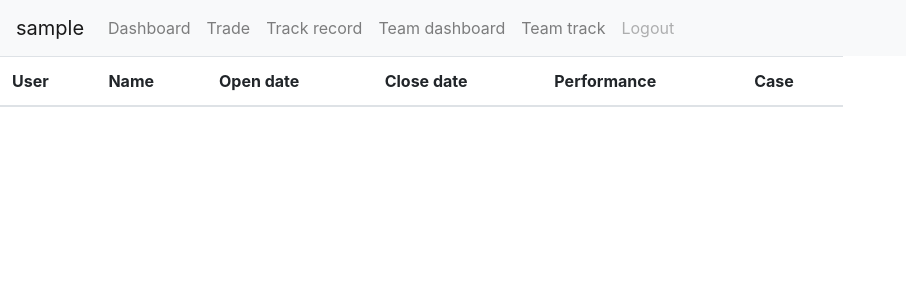
After one commit to Aurian-Nogues/CS50W-Project4, a Django app: page /team_track_record in a window 1280 px wide. The commit adds this page. Shown: the top 300 px of the page, without its empty margins (0-906 px from the left). Run offline with Django 3.2, Linux system fonts and the light colour scheme; the visitor is signed in with stand-in values (Sample User, id 1); data that the repository does not hold is empty; some libraries are stand-ins or nearby versions.

Commit message:
finished code

```diff
--- a/stocks/templates/stocks/base.html
+++ b/stocks/templates/stocks/base.html
@@ -21,7 +21,11 @@
                   <div class="navbar-nav">
                     <a class="nav-item nav-link" href="{% url 'index' %}">Dashboard</a>
                     <a class="nav-item nav-link" href="{% url 'trade' %}">Trade</a>
-                    <a class="nav-item nav-link" href="{% url 'ideas' %}">All ideas</a>
+                    <a class="nav-item nav-link" href="{% url 'track_record' %}">Track record</a>
+                    {% if request.user.is_staff %}
+                    <a class="nav-item nav-link" href="{% url 'team_dashboard' %}">Team dashboard</a>
+                    <a class="nav-item nav-link" href="{% url 'team_track_record' %}">Team track</a>
+                    {% endif %}
 
 
                     <a class="nav-item nav-link disabled" href="{% url 'logout' %}">Logout</a>
--- /dev/null
+++ b/stocks/templates/stocks/team_track_record.html
@@ -0,0 +1,54 @@
+{% extends "stocks/base.html" %}
+
+{% block title %}
+    Ideas
+{% endblock %}
+
+
+
+{% block body1 %}
+<table class="table">
+    <thead>
+      <tr>
+          <th scope="col">User</th>
+        <th scope="col">Name</th>
+        <th scope="col">Open date</th>
+        <th scope="col">Close date</th>
+        <th scope="col">Performance</th>
+        <th scope="col">Case</th>
+
+      </tr>
+    </thead>
+    <tbody>
+        {% for trade in trades %}
+          <tr>
+            <td>{{ trade.user }}</td>
+            <td>{{ trade.name }}</td>
+            <td>{{ trade.open_date }}</td>
+            <td>{{ trade.close_date }}</td>
+            <td>{{ trade.performance }}</td>
+            <td>{{ trade.message }}</td>
+          </tr>
+          {% endfor %}
+    </tbody>
+  </table>
+
+
+{% endblock %}
+
+{% block body2 %}
+
+
+{% endblock %}
+
+{% block body3 %}
+
+
+
+{% endblock %}
+
+{% block body4 %}
+
+
+
+{% endblock %}
--- a/stocks/urls.py
+++ b/stocks/urls.py
@@ -8,9 +8,12 @@ urlpatterns = [
     path("login", views.login_view, name="login"),
     path("logout", views.logout_view, name="logout"),
     path("create_account", views.createAccount, name="create_account"),
-    path('ideas', views.ideas, name='ideas'),
+    path('track_record', views.track_record, name='track_record'),
     path('trade', views.trade, name='trade'),
     path('build_trade/<str:ticker>/<str:name>', views.build_trade, name='build_trade'),
     path('close_trade/<str:ticker>/<str:open_price>/<str:open_date>', views.close_trade, name='close_trade'),
     path('record_trade', views.record_trade, name='record_trade'),
+    path('team_dashboard', views.team_dashboard, name='team_dashboard'),
+    path('team_track_record', views.team_track_record, name='team_track_record'),
+
 ]
--- a/stocks/views.py
+++ b/stocks/views.py
@@ -7,6 +7,7 @@ from django.contrib.auth.models import User
 from django.contrib.auth.forms import UserCreationForm
 from django.urls import reverse
 from .models import Trade_idea
+
 
 def index(request):
     #if user is not conntected send to login page
@@ -31,6 +32,9 @@ def createAccount(request):
         if form.is_valid():
             form.save()
             # log the user in
+            username=form['username']
+            password=form['password1']
+            user = authenticate(request, username=username, password=password)
             return HttpResponseRedirect(reverse("index"))
     else:
         form = UserCreationForm()
@@ -68,7 +72,7 @@ def dashboard(request):
         current_price = float(data['price'])
         open_price = float(trade.open_price)
         target_price = float(trade.target_price)
-        upside = (current_price / target_price -1 ) * 100
+        upside = (target_price / current_price -1 ) * 100
         upside = str(round(upside, 2)) + '%'
         performance = (current_price / open_price -1 ) * 100
         performance = str(round(performance, 2)) + '%'
@@ -86,22 +90,80 @@ def dashboard(request):
     }
     return render(request, "stocks/dashboard.html", context)
 
-def ideas(request):
+def team_dashboard(request):
+    if not request.user.is_authenticated:
+        return render(request, "stocks/login.html", {"message": None})
+
+    #only execute if user is staff member, if not redirect to normal dashboard
+    if request.user.is_staff:
+        trades = Trade_idea.objects.all().filter(status="open")
+        #for each open trade
+        for trade in trades:
+
+            #get the ticker and make a query to the api
+            ticker = trade.ticker
+            api_query = "https://www.alphavantage.co/query?function=GLOBAL_QUOTE&symbol=" + ticker + "&apikey=7ZON9TG94BAELGBM"
+            response = requests.get(api_query)
+            data = dict(response.json())
+
+
+            #remove numbers from dictionnary so keys are accessible
+            data = data['Global Quote']
+            data = cut_off_numbers_from_dict_keys(data)
+
+            #get necessary data and calculate upside and performance. Convert them to a string with % to print nicely in html table
+            current_price = float(data['price'])
+            open_price = float(trade.open_price)
+            target_price = float(trade.target_price)
+            upside = (target_price / current_price -1 ) * 100
+            upside = str(round(upside, 2)) + '%'
+            performance = (current_price / open_price -1 ) * 100
+            performance = str(round(performance, 2)) + '%'
+
+            #write it in database
+            trade.current_price = current_price
+            trade.performance = performance
+            trade.upside = upside
+            trade.save()
+
+        trades = Trade_idea.objects.all().filter(status="open")
+
+        context = {"trades":trades
+
+        }
+        return render(request, "stocks/team_dashboard.html", context)
+
+    return HttpResponseRedirect(reverse("dashboard"))
+
+
+
+def team_track_record(request):
+    if not request.user.is_authenticated:
+        return render(request, "stocks/login.html", {"message": None})
+
+    #only execute if user is staff member, if not redirect to normal dashboard
+    if request.user.is_staff:
+        trades = Trade_idea.objects.all().filter(status="closed")
+
+        context = {
+            "trades":trades,
+        }
+        return render(request, "stocks/team_track_record.html", context)
+
+    return HttpResponseRedirect(reverse("dashboard"))
+
+def track_record(request):
     #if user is not conntected send to login page
     if not request.user.is_authenticated:
         return render(request, "stocks/login.html", {"message": None})
 
+    user=request.user
+    trades = Trade_idea.objects.all().filter(user=user, status="closed")
+
     context = {
+        "trades":trades,
     }
-    return render(request, "stocks/ideas.html", context)
-
-def cut_off_numbers_from_dict_keys(dictionary):
-    result = {}
-    for key, val in dictionary.items():
-        new_key = key.split('. ')[1]
-        result[new_key] = val
-    return result
-
+    return render(request, "stocks/track_record.html", context)
 
 def trade(request):
     #if user is not conntected send to login page
@@ -195,12 +257,23 @@ def close_trade(request, ticker, open_price, open_date):
 
     user=request.user
 
+    trade = Trade_idea.objects.all().get(user=user, status="open", ticker=ticker, open_price=open_price, open_date=open_date)
+    close_price = float(trade.current_price)
+    open_price = float(trade.open_price)
+    performance = (close_price / open_price - 1) * 100
+    performance = str(round(performance, 2)) + '%'
 
-    #############################control for no matching trade
-    trade = Trade_idea.objects.all().get(user=user, status="open", ticker=ticker, open_price=open_price, open_date=open_date)
-    print(trade)
+    close_date = datetime.date.today()
     trade.status = "closed"
+    trade.close_price = close_price
+    trade.close_date = close_date
+    trade.performance = performance
     trade.save()
     return HttpResponseRedirect(reverse("dashboard"))
 
-# api key 7ZON9TG94BAELGBM
+def cut_off_numbers_from_dict_keys(dictionary):
+    result = {}
+    for key, val in dictionary.items():
+        new_key = key.split('. ')[1]
+        result[new_key] = val
+    return result
```
Also changed, not shown: stocks/templates/stocks/ideas.html (deleted, +0 -31 lines), stocks/templates/stocks/team_dashboard.html (added, +55 -0 lines), stocks/templates/stocks/track_record.html (added, +52 -0 lines).
